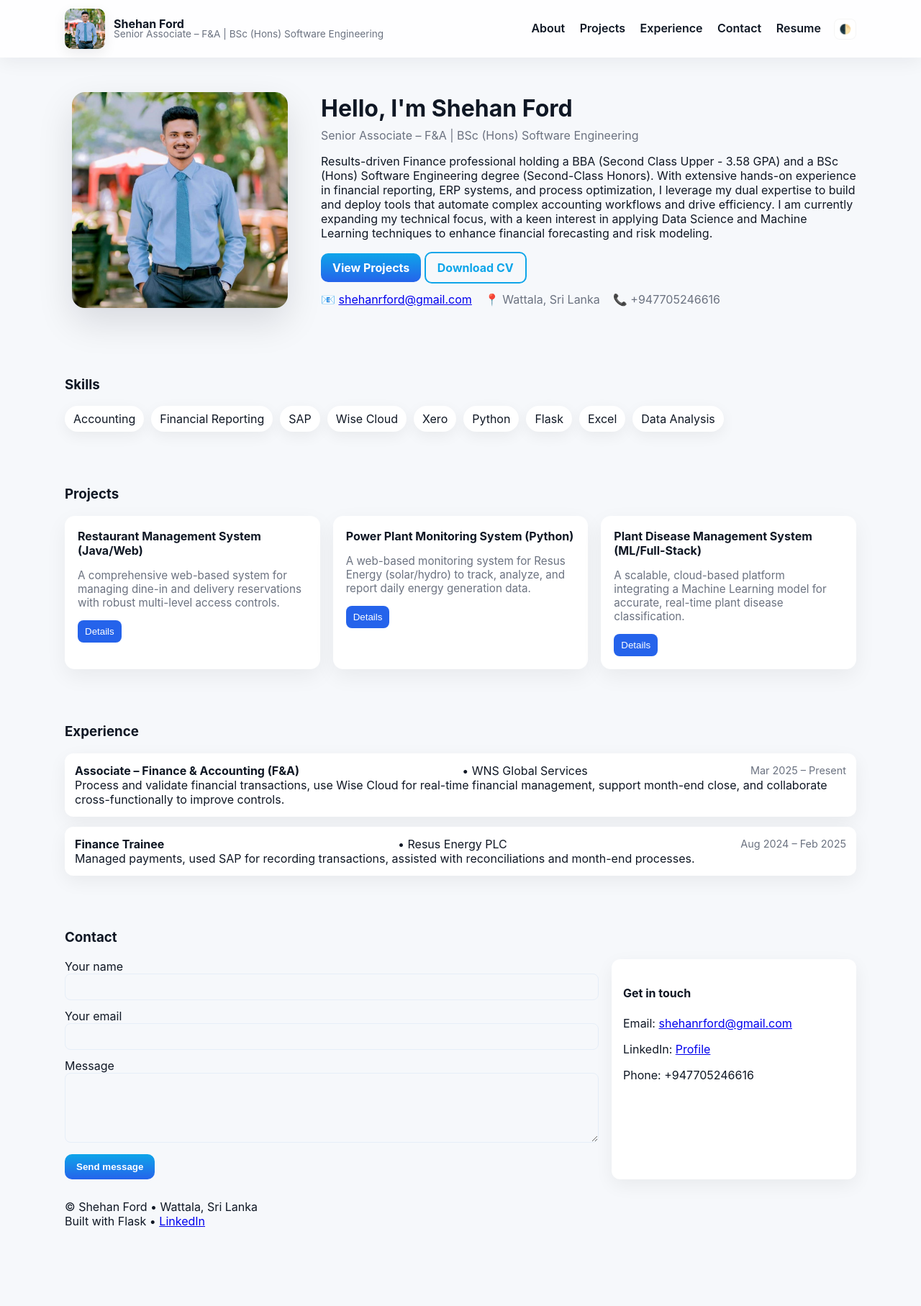
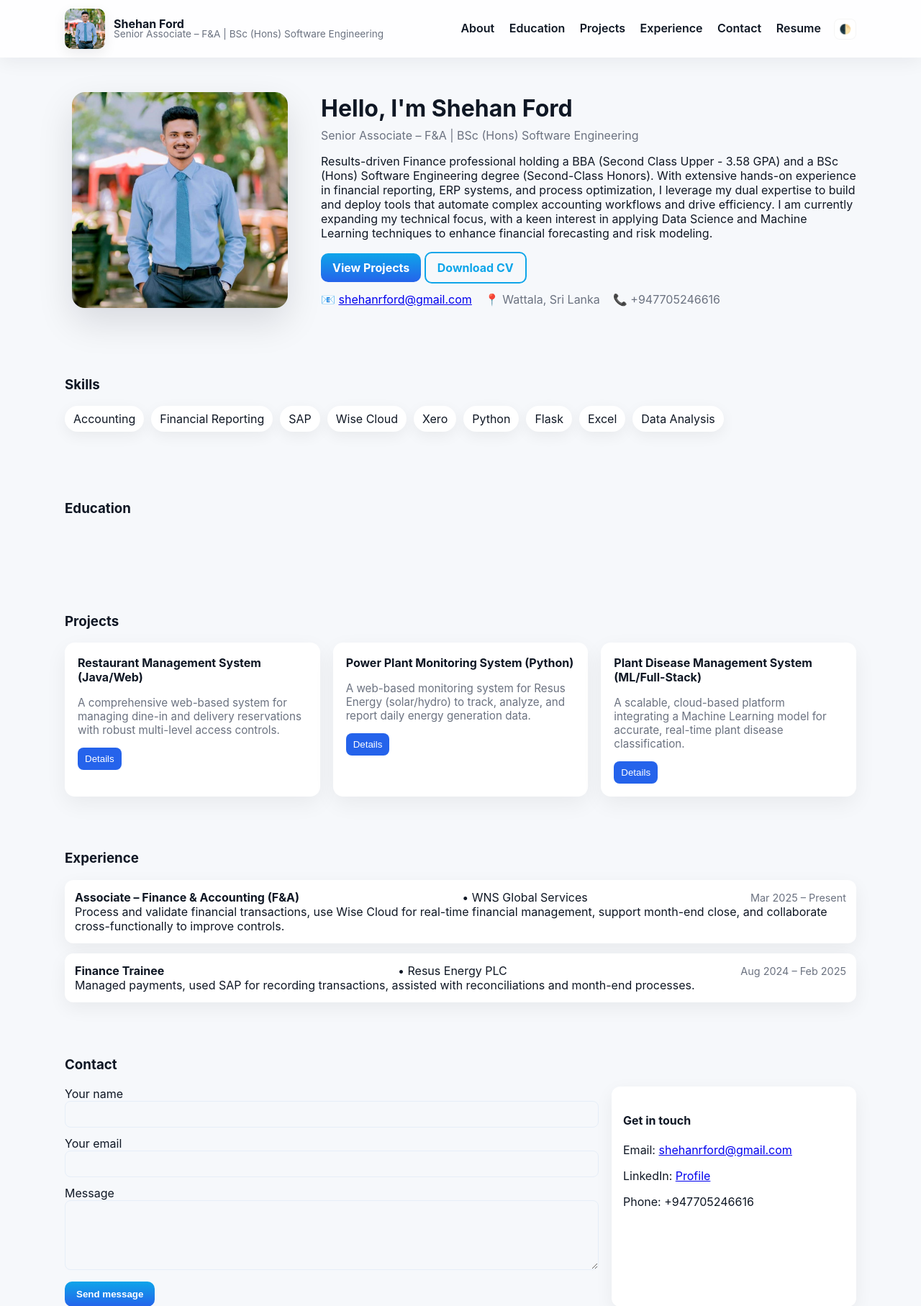
Before and after one commit to Shehanford/portfolio, a Flask app: page / in a window 1280 px wide. Shown: the top 1815 px of the page at 72% size. Before the commit the page ends 1705 px from the top, so only its background shows below. Run offline with Flask 3, Linux system fonts and the light colour scheme.

Commit message:
front end change according to eduction qualification update

```diff
--- a/templates/base.html
+++ b/templates/base.html
@@ -24,6 +24,7 @@
 
       <nav class="nav">
         <a href="#about">About</a>
+        <a href="#education">Education</a>
         <a href="#projects">Projects</a>
         <a href="#experience">Experience</a>
         <a href="#contact">Contact</a>
--- a/templates/index.html
+++ b/templates/index.html
@@ -35,6 +35,22 @@
       <span class="tag">{{ s }}</span>
     {% endfor %}
   </div>
+</section>
+
+<!-- EDUCATION -->
+<section id="education" class="container section fade">
+  <h3>Education</h3>
+  <div class="timeline">
+    {% for edu in content.education %}
+      <div class="timeline-item">
+        <div class="ti-head">
+          <strong>{{ edu.degree }}</strong> • {{ edu.institution }}
+          <span class="ti-date">{{ edu.period }}</span>
+        </div>
+        <div class="ti-body">{{ edu.details }}</div>
+      </div>
+    {% endfor %}
+  </div>
 </section>
 
 <!-- PROJECTS -->
```
